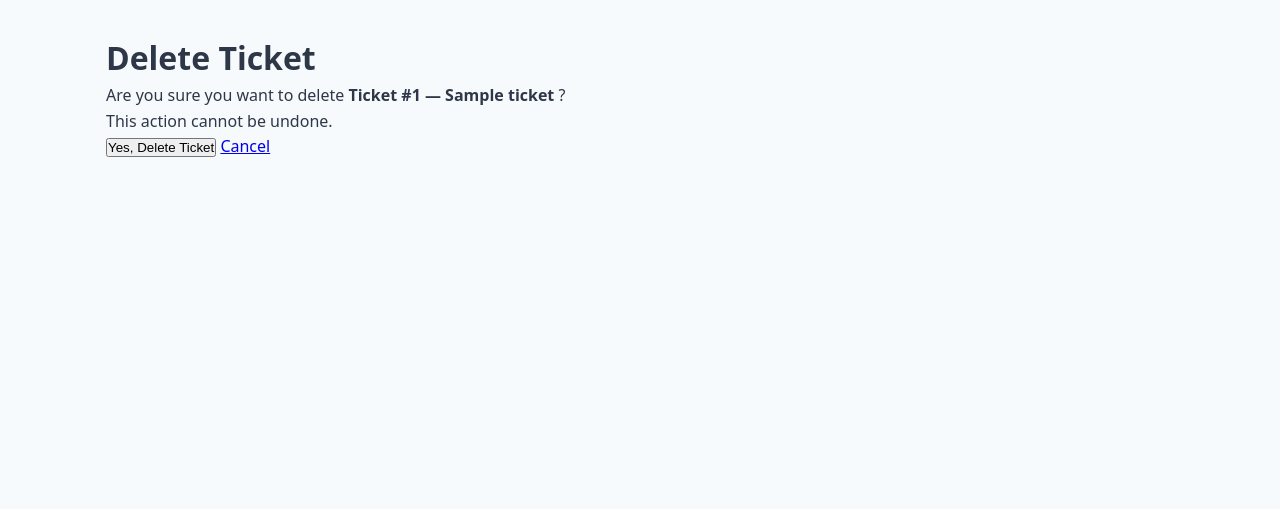
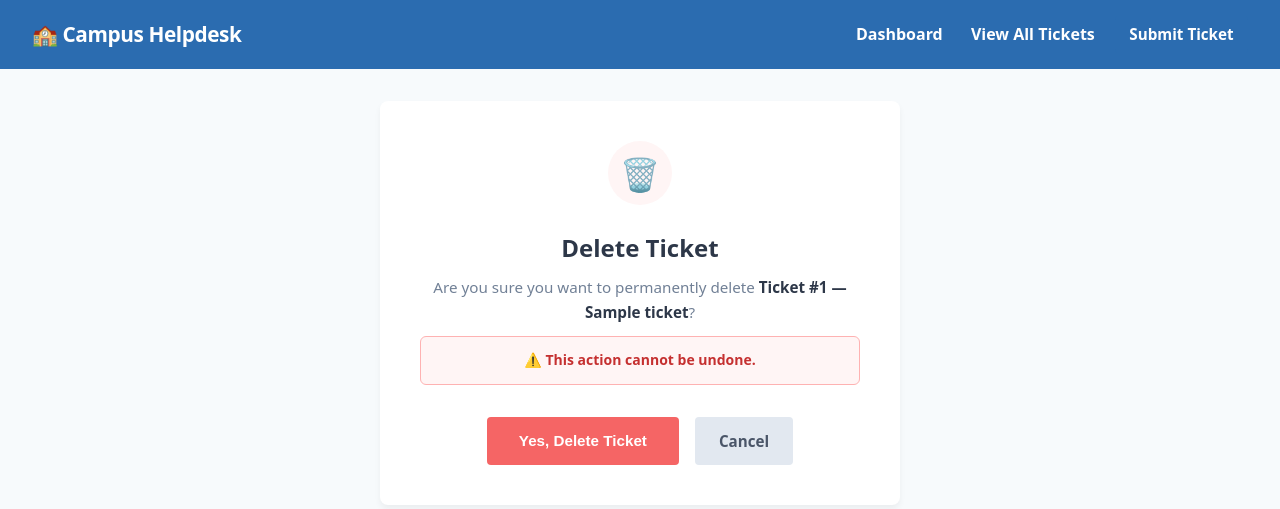
Before and after one commit to AIndrajith/Ticket_Management_System, a FastAPI app: page /tickets/1/delete in a window 1280 px wide. Shown: the top 509 px of the page. Run offline with FastAPI, Linux system fonts and the light colour scheme; tables that the repository leaves empty hold one stand-in row (values such as "Sample post"); parts of the project's set-up code (start-up, migrations or seed data) failed here and were passed over.

Commit message:
update ticket_delete file's styles

```diff
--- a/app/templates/ticket_delete.html
+++ b/app/templates/ticket_delete.html
@@ -1,48 +1,51 @@
-<!DOCTYPE html>
-<html lang="en">
-<head>
-    <meta charset="UTF-8">
-    <meta name="viewport" content="width=device-width, initial-scale=1.0">
+{% extends "base.html" %}
+{% block content %}
+<div class="panel" style="max-width: 520px; margin: 0 auto; text-align: center;">
 
-    <title>Delete Ticket</title>
+    <div style="
+        width: 64px;
+        height: 64px;
+        background-color: #fff5f5;
+        border-radius: 50%;
+        display: flex;
+        align-items: center;
+        justify-content: center;
+        margin: 0 auto 1.5rem;
+        font-size: 2rem;
+    ">
+        🗑️
+    </div>
 
-    <link
-        rel="stylesheet"
-        href="{{ url_for('static', path='/css/style.css') }}"
-    >
-</head>
+    <h2 style="margin-bottom: 0.5rem; color: #2d3748;">Delete Ticket</h2>
 
-<body>
+    <p style="color: #718096; font-size: 0.95rem; margin-bottom: 0.75rem;">
+        Are you sure you want to permanently delete
+        <strong style="color: #2d3748;">Ticket #{{ ticket.id }} — {{ ticket.title }}</strong>?
+    </p>
 
-    <main class="container">
+    <div style="
+        background-color: #fff5f5;
+        border: 1px solid #feb2b2;
+        border-radius: 6px;
+        padding: 0.75rem 1rem;
+        margin-bottom: 2rem;
+        font-size: 0.875rem;
+        color: #c53030;
+        font-weight: 600;
+    ">
+        ⚠️ This action cannot be undone.
+    </div>
 
-        <h1>Delete Ticket</h1>
-
-        <p>
-            Are you sure you want to delete
-            <strong>
-                Ticket #{{ ticket.id }} — {{ ticket.title }}
-            </strong>?
-        </p>
-
-        <p>
-            This action cannot be undone.
-        </p>
-
-        <form
-            method="post"
-            action="/tickets/{{ ticket.id }}/delete"
-        >
-            <button type="submit">
+    <form method="post" action="/tickets/{{ ticket.id }}/delete">
+        <div style="display: flex; gap: 1rem; justify-content: center;">
+            <button type="submit" class="btn btn-danger" style="padding: 0.75rem 2rem;">
                 Yes, Delete Ticket
             </button>
-
-            <a href="/tickets/{{ ticket.id }}">
+            <a href="/tickets/{{ ticket.id }}" class="btn btn-secondary" style="padding: 0.75rem 1.5rem;">
                 Cancel
             </a>
-        </form>
+        </div>
+    </form>
 
-    </main>
-
-</body>
-</html>
+</div>
+{% endblock %}
```
